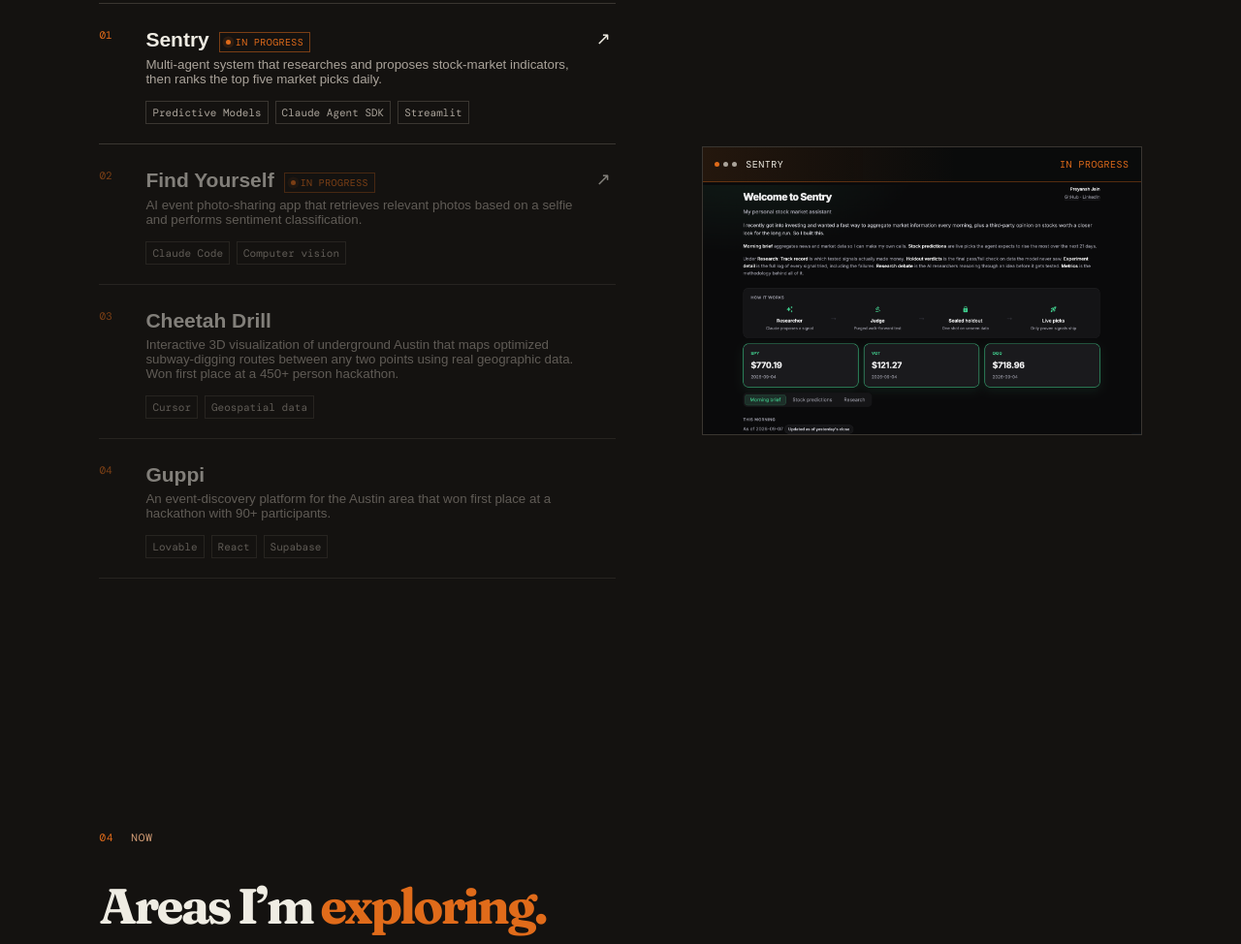
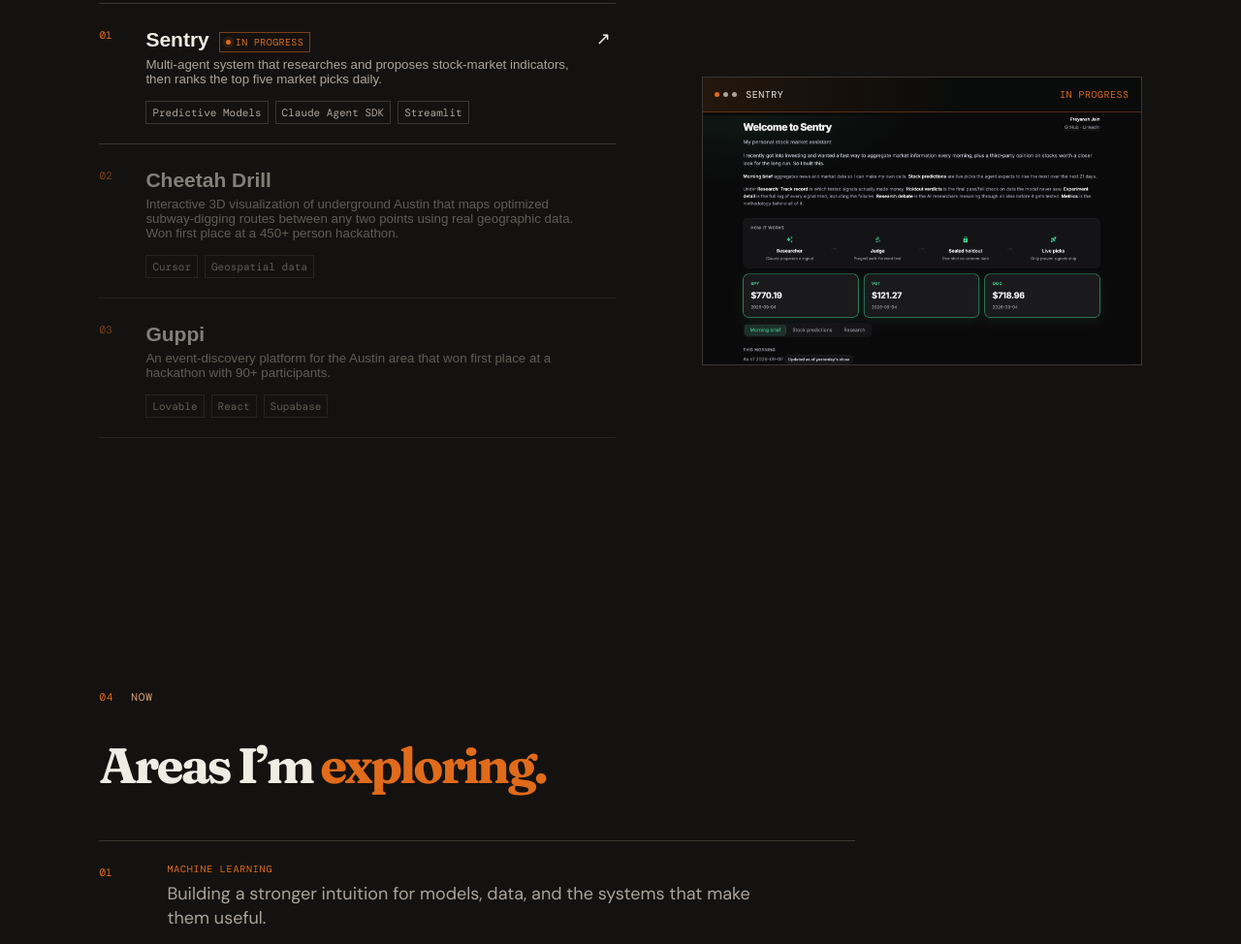
Before and after one commit to pjain646/personal-website, a plain HTML site: page index.html in a window 1280 px wide. Shown: the part 3292-4266 px from the top of the page at 97% size. Drawn offline with nearby package versions, Linux system fonts and the light colour scheme.

Commit message:
Remove Find Yourself project

```diff
--- a/index.html
+++ b/index.html
@@ -66,13 +66,11 @@
         <div class="project-layout reveal">
           <div class="project-list">
             <article class="project active" data-preview="stock"><button><span class="project-index">01</span><span><strong>Sentry</strong><span class="project-status">In progress</span><p>Multi-agent system that researches and proposes stock-market indicators, then ranks the top five market picks daily.</p></span><span class="arrow">↗</span></button><div class="tags"><span>Predictive Models</span><span>Claude Agent SDK</span><span>Streamlit</span></div></article>
-            <article class="project" data-preview="photos"><button><span class="project-index">02</span><span><strong>Find Yourself</strong><span class="project-status">In progress</span><p>AI event photo-sharing app that retrieves relevant photos based on a selfie and performs sentiment classification.</p></span><span class="arrow">↗</span></button><div class="tags"><span>Claude Code</span><span>Computer vision</span></div></article>
-            <article class="project" data-preview="cheetah"><button><span class="project-index">03</span><span><strong>Cheetah Drill</strong><p>Interactive 3D visualization of underground Austin that maps optimized subway-digging routes between any two points using real geographic data. Won first place at a 450+ person hackathon.</p></span></button><div class="tags"><span>Cursor</span><span>Geospatial data</span></div></article>
-            <article class="project" data-preview="guppi"><button><span class="project-index">04</span><span><strong>Guppi</strong><p>An event-discovery platform for the Austin area that won first place at a hackathon with 90+ participants.</p></span></button><div class="tags"><span>Lovable</span><span>React</span><span>Supabase</span></div></article>
+            <article class="project" data-preview="cheetah"><button><span class="project-index">02</span><span><strong>Cheetah Drill</strong><p>Interactive 3D visualization of underground Austin that maps optimized subway-digging routes between any two points using real geographic data. Won first place at a 450+ person hackathon.</p></span></button><div class="tags"><span>Cursor</span><span>Geospatial data</span></div></article>
+            <article class="project" data-preview="guppi"><button><span class="project-index">03</span><span><strong>Guppi</strong><p>An event-discovery platform for the Austin area that won first place at a hackathon with 90+ participants.</p></span></button><div class="tags"><span>Lovable</span><span>React</span><span>Supabase</span></div></article>
           </div>
           <div class="project-preview" aria-live="polite">
             <div class="preview-art stock active" data-preview-panel="stock"><div class="product-window"><div class="product-window-bar"><span class="window-dots" aria-hidden="true"><i></i><i></i><i></i></span><b>Sentry</b><small>In progress</small></div><figure class="sentry-shot"><img src="assets/sentry-preview.png" alt="Sentry multi-agent stock research interface" /></figure></div></div>
-            <div class="preview-art photos" data-preview-panel="photos"><span class="preview-kicker">In progress</span><div class="preview-coming" aria-hidden="true"><i></i><i></i><i></i></div><strong>Coming soon.</strong><p>Find Yourself is currently in development.</p></div>
             <div class="preview-art cheetah" data-preview-panel="cheetah"><div class="product-window"><div class="product-window-bar"><span class="window-dots" aria-hidden="true"><i></i><i></i><i></i></span><b>Cheetah Drill</b><small>3D routing</small></div><figure class="cheetah-shot"><img src="assets/cheetah-preview.png" alt="Cheetah Drill’s tunnel-routing interface and 3D city model" /></figure></div></div>
             <div class="preview-art guppi" data-preview-panel="guppi"><div class="product-window"><div class="product-window-bar"><span class="window-dots" aria-hidden="true"><i></i><i></i><i></i></span><b>Guppi</b><small>Austin events</small></div><figure class="guppi-shot"><img src="assets/guppi-preview.png" alt="Guppi event-discovery platform interface" /></figure></div></div>
           </div>
```
